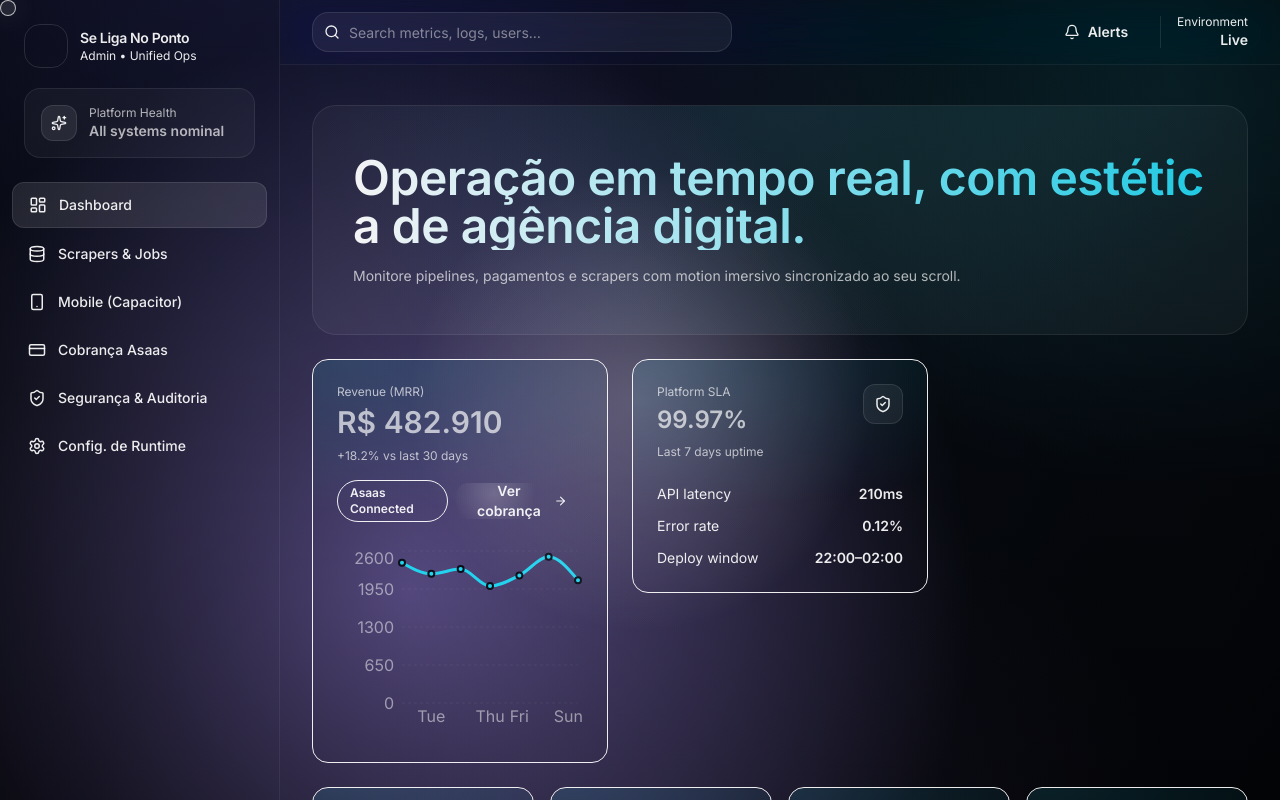
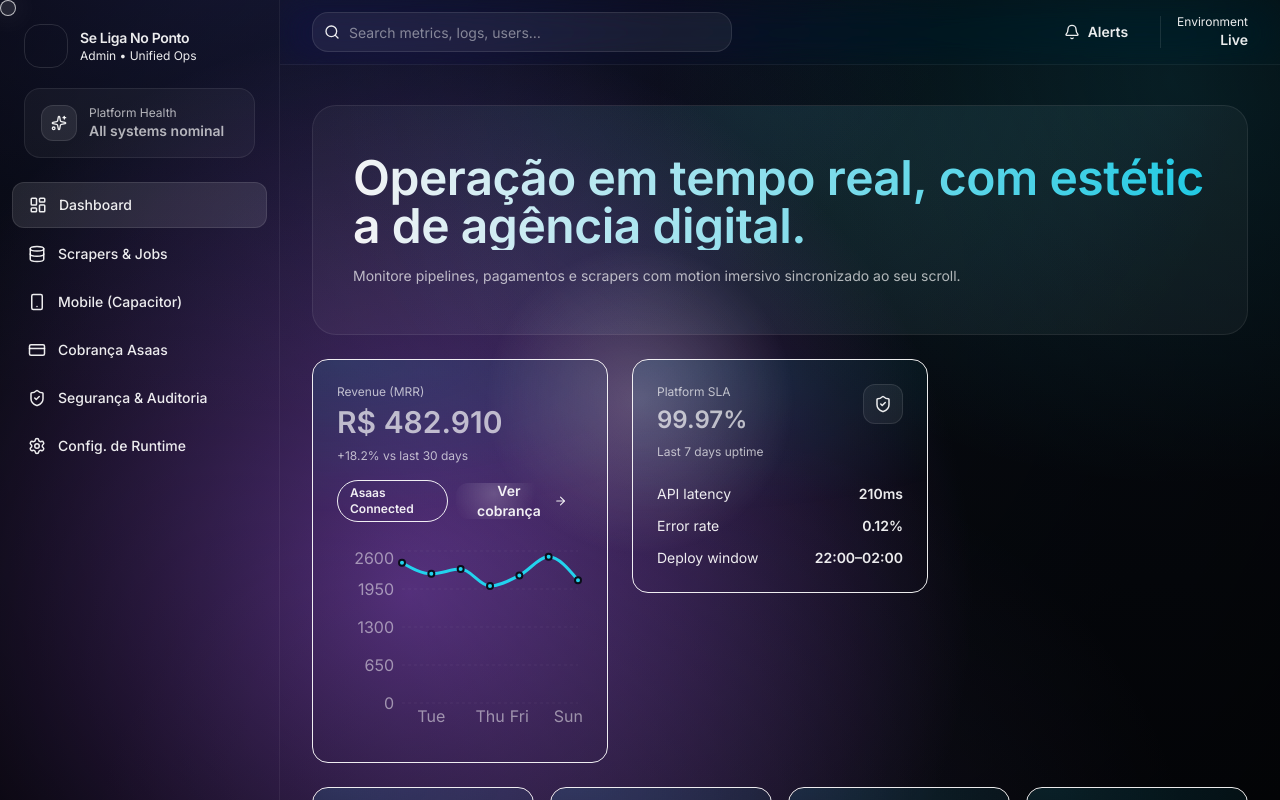
Before and after one commit to natnfh/se-liga-no-ponto-admin, a React (Vite) app: page / in a window 1280 px wide. Shown: the top 800 px of the page. Built offline with nearby package versions, Linux system fonts and the light colour scheme.

Commit message:
feat(ui): refine AppShell background tint and spotlight sizing
Update the radial tint to a deeper, more vibrant purple and reduce the cursor spotlight size to make the background effect feel cleaner and less overpowering.

```diff
--- a/components/ui/AppShell.tsx
+++ b/components/ui/AppShell.tsx
@@ -98,7 +98,8 @@ export function AppShell({
   const tintSize = useTransform(scrollYProgress, [0, 1], [520, 940])
   const tintX = useTransform(scrollYProgress, [0, 1], [70, 35])
   const tintY = useTransform(scrollYProgress, [0, 1], [30, 70])
-  const tintBg = useMotionTemplate`radial-gradient(${tintSize}px ${tintSize}px at ${tintX}% ${tintY}%, rgba(167, 139, 250, ${tintAlpha}), transparent 60%)`
+  // More vibrant purple (slightly deeper than tailwind violet)
+  const tintBg = useMotionTemplate`radial-gradient(${tintSize}px ${tintSize}px at ${tintX}% ${tintY}%, rgba(168, 85, 247, ${tintAlpha}), transparent 60%)`
 
   // Cursor spotlight (white halo) - fixed layer so it doesn't disappear on scroll
   const cursorX = useMotionValue(0.5)
@@ -119,7 +120,7 @@ export function AppShell({
   }, [cursorX, cursorY, reduce])
 
   const spotAlpha = useTransform(scrollYProgress, [0, 1], [0.32, 0.22])
-  const spotSize = useTransform(scrollYProgress, [0, 1], [260, 360])
+  const spotSize = useTransform(scrollYProgress, [0, 1], [170, 240])
   const spotX = useTransform(cursorXSmooth, (v) => `${v * 100}%`)
   const spotY = useTransform(cursorYSmooth, (v) => `${v * 100}%`)
   const spotBg = useMotionTemplate`radial-gradient(${spotSize}px ${spotSize}px at ${spotX} ${spotY}, rgba(255,255,255, ${spotAlpha}), transparent 65%)`
```
